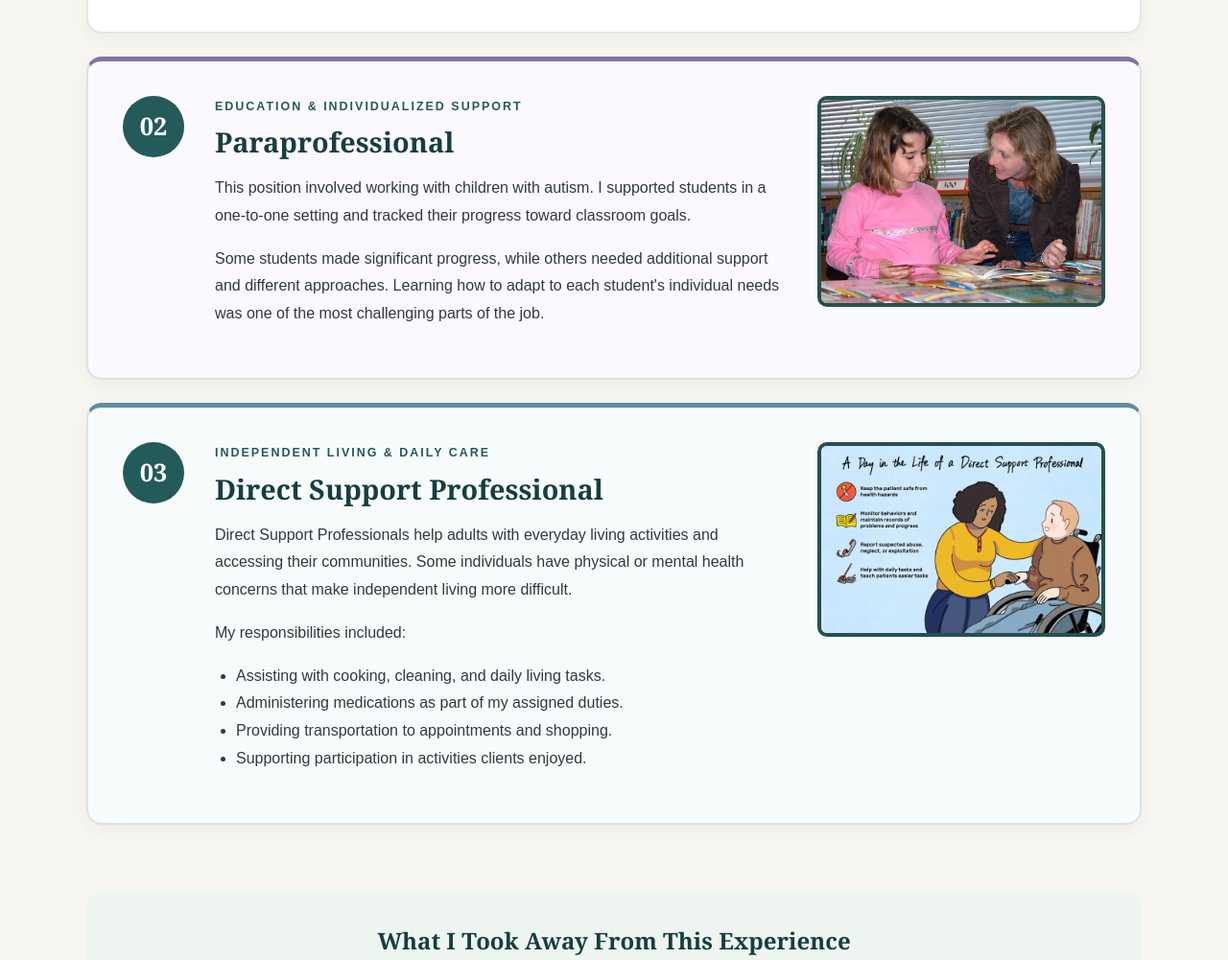
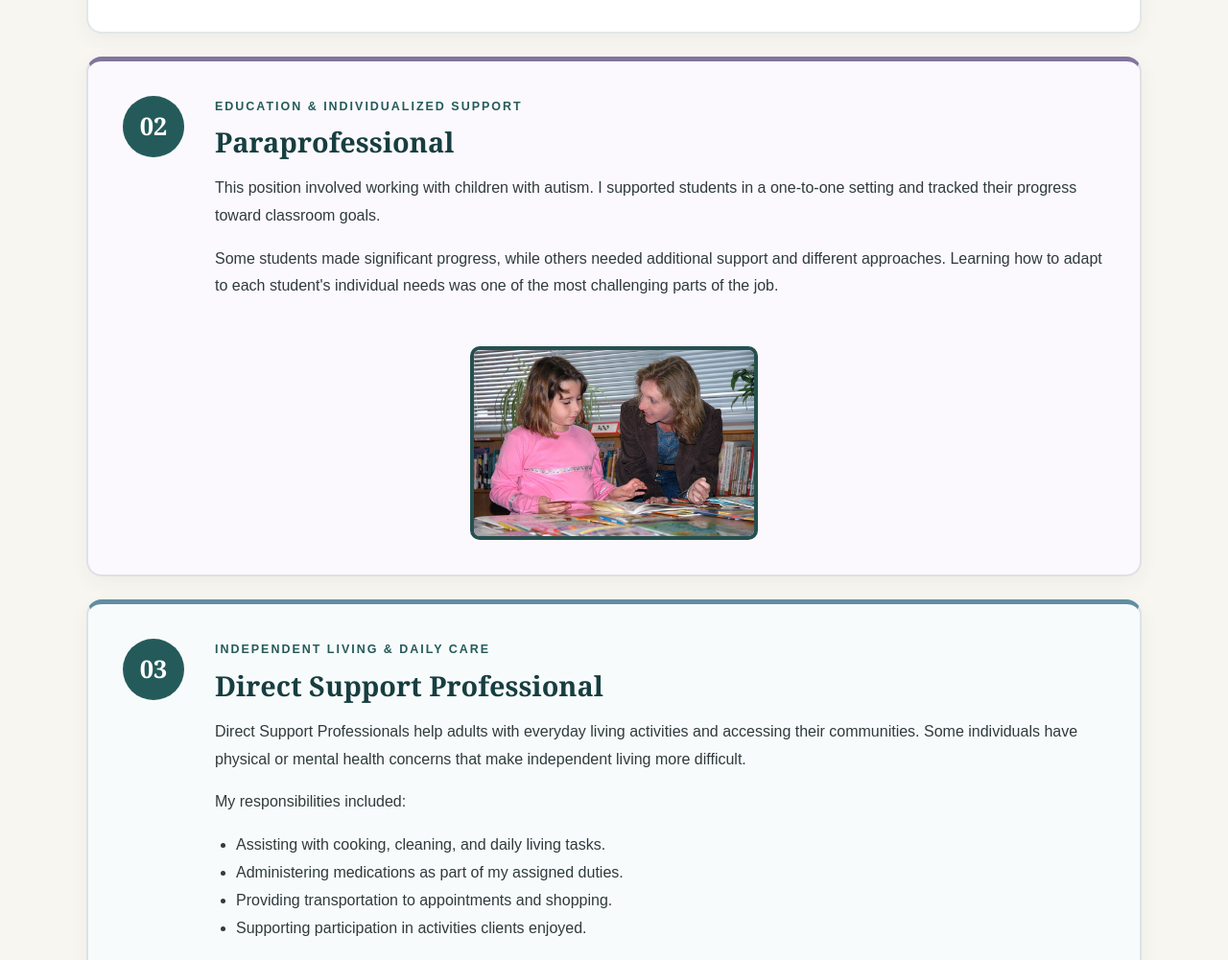
Before and after one commit to kjridgeway/Favorite-Psych-Careers, a plain HTML site: page index.html in a window 1280 px wide. Shown: the part 1641-2642 px from the top of the page at 96% size. Drawn offline with Linux system fonts and the light colour scheme.

Commit message:
made two different images centered

```diff
--- a/style.css
+++ b/style.css
@@ -236,30 +236,41 @@ img {
 }
 
 .card-image {
-  flex: 0 1 300px;
-  width: 300px;
-  max-width: 100%;
-  min-width: 0;
-  margin: 0;
+  flex: 1 1 100%;
+  width: 100%;
+  display: flex;
+  justify-content: center;
+  align-items: center;
+  margin: 0 auto;
 }
 
 .card-image img {
-  width: 100%;
+  display: block;
+  width: 300px;
   max-width: 100%;
-  height: 220px;
+  height: auto;
+  margin: 0 auto;
   object-fit: cover;
   border: 4px solid #265050;
   border-radius: 10px;
 }
 
-.informational-image img {
-  width: 300px;
-  height: auto;
-  object-fit: initial;
+.informational-image {
+  flex: 1 1 100%;
+  width: 100%;
+  display: flex;
   justify-content: center;
+  align-items: center;
   margin: 0 auto;
 }
 
+.informational-image img {
+  display: block;
+  width: 300px;
+  max-width: 100%;
+  height: auto;
+  margin: 0 auto;
+}
 .closing {
   margin: 0 0 70px;
   padding: 36px;
```
